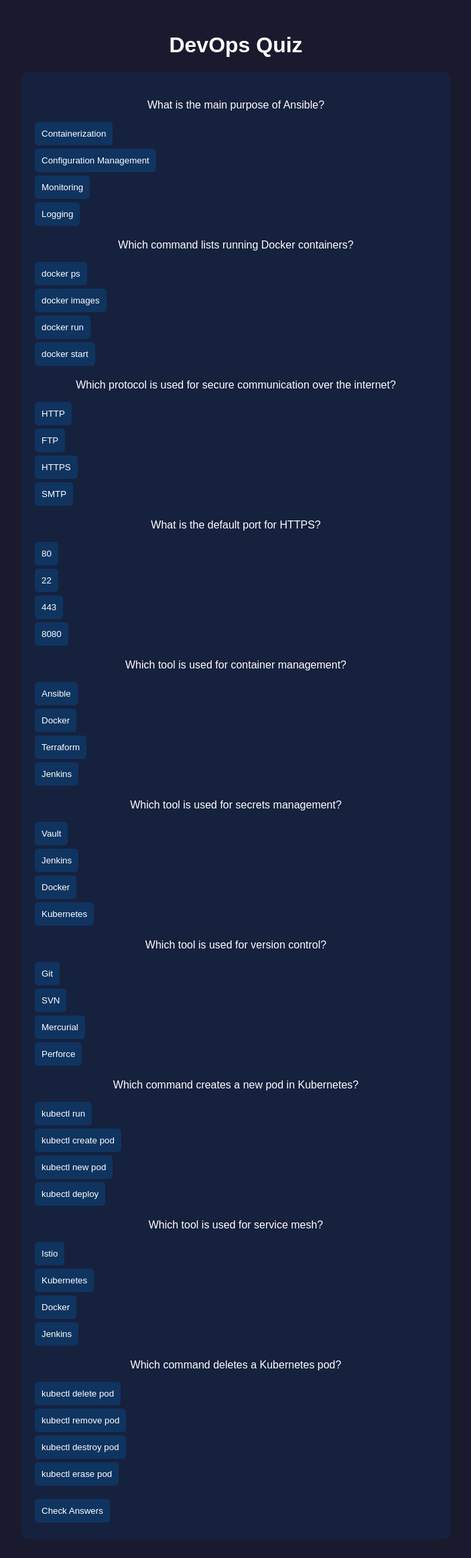
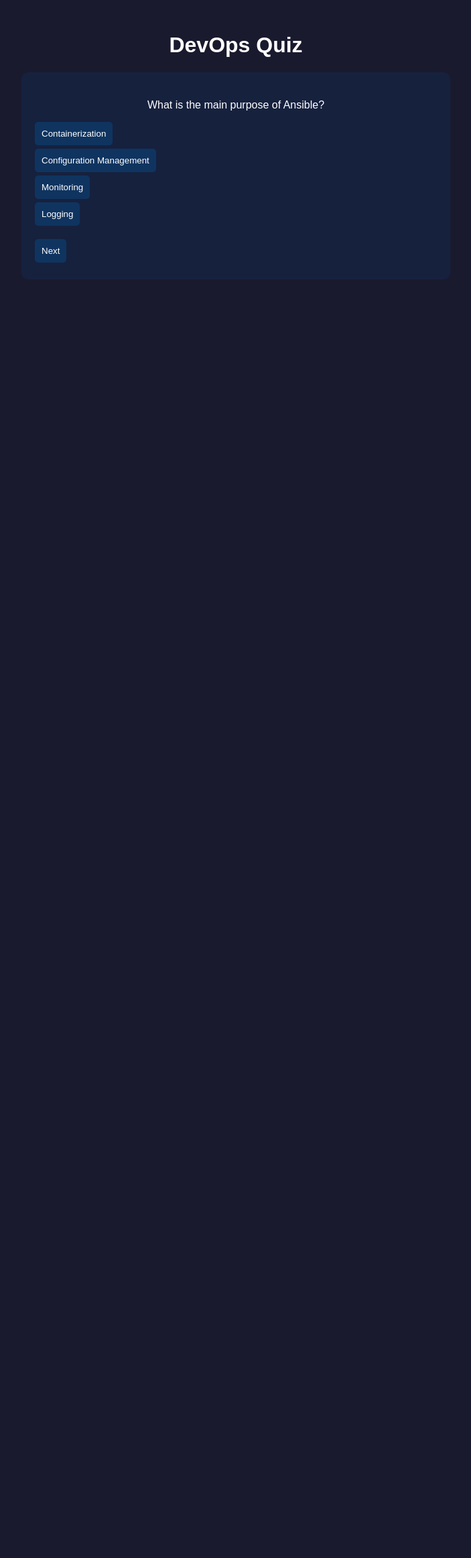
Before and after one commit to nediol/nediol.github.io, a Jekyll site: the page index.html, which Jekyll copies as it is, in a window 1280 px wide. Shown: the whole page at 67% size, without its empty margins (288-991 px from the left). Built offline with Jekyll 4.4.1, drawn with Linux system fonts in a browser that asks for light colours; after the commit the page ends 900 px from its top, so only the background shows below that; part of the change alters nothing that is shown.

Commit message:
Update index.html

```diff
--- a/index.html
+++ b/index.html
@@ -39,11 +39,19 @@
             font-size: 20px;
             margin-top: 20px;
         }
+        .hidden {
+            display: none;
+        }
     </style>
 </head>
 <body>
     <h1>DevOps Quiz</h1>
-    <div class="quiz-container" id="quiz"></div>
+    <div class="quiz-container" id="quiz">
+        <div id="question-container" class="question"></div>
+        <button id="next-button" class="option hidden">Next</button>
+        <button id="finish-button" class="option hidden">Finish</button>
+    </div>
+
     <script>
         // База данных с 1000 вопросами
         const questionsPool = [
@@ -54,7 +62,6 @@
             { question: "Which command lists running Docker containers?", options: ["docker ps", "docker images", "docker run", "docker start"], answer: "docker ps" },
             { question: "Which CI/CD tool is written in Groovy?", options: ["GitLab CI", "Jenkins", "Travis CI", "CircleCI"], answer: "Jenkins" },
             { question: "What is the default port for SSH?", options: ["80", "22", "443", "8080"], answer: "22" },
-            // Добавьте еще вопросы...
             { question: "Which protocol is used for secure communication over the internet?", options: ["HTTP", "FTP", "HTTPS", "SMTP"], answer: "HTTPS" },
             { question: "Which tool is used for version control?", options: ["Git", "SVN", "Mercurial", "Perforce"], answer: "Git" },
             { question: "What is the main purpose of Ansible?", options: ["Containerization", "Configuration Management", "Monitoring", "Logging"], answer: "Configuration Management" },
@@ -68,61 +75,102 @@
             { question: "Which tool is used for secrets management?", options: ["Vault", "Jenkins", "Docker", "Kubernetes"], answer: "Vault" },
             { question: "What is the default port for HTTPS?", options: ["80", "22", "443", "8080"], answer: "443" },
             { question: "Which tool is used for load balancing?", options: ["HAProxy", "Docker", "Kubernetes", "Jenkins"], answer: "HAProxy" },
-            // Продолжайте добавлять вопросы до 1000...
         ];
 
-        let questions = [];
-        let answers = {};
-        let score = null;
+        let currentQuestionIndex = 0;
+        let selectedAnswers = [];
+        let shuffledQuestions = [];
 
-        function generateQuiz() {
-            // Перемешиваем вопросы и выбираем первые 10 (или другое количество)
-            questions = questionsPool.sort(() => Math.random() - 0.5).slice(0, 10);
+        function startQuiz() {
+            // Перемешиваем вопросы и выбираем первые 10
+            shuffledQuestions = questionsPool.sort(() => Math.random() - 0.5).slice(0, 10);
+            showQuestion();
+        }
+
+        function showQuestion() {
+            const quizContainer = document.getElementById('quiz');
+            const questionContainer = document.getElementById('question-container');
+            const nextButton = document.getElementById('next-button');
+            const finishButton = document.getElementById('finish-button');
+
+            // Очищаем контейнер
+            questionContainer.innerHTML = '';
+
+            if (currentQuestionIndex >= shuffledQuestions.length) {
+                // Если вопросы закончились, показываем результаты
+                showResults();
+                return;
+            }
+
+            // Показываем текущий вопрос
+            const currentQuestion = shuffledQuestions[currentQuestionIndex];
+            questionContainer.innerHTML = `<p>${currentQuestion.question}</p>`;
+
+            currentQuestion.options.forEach(option => {
+                const button = document.createElement('button');
+                button.className = 'option';
+                button.textContent = option;
+                button.onclick = () => selectAnswer(currentQuestion, option);
+                questionContainer.appendChild(button);
+            });
+
+            // Показываем кнопки "Next" или "Finish"
+            nextButton.classList.add('hidden');
+            finishButton.classList.add('hidden');
+            if (currentQuestionIndex === shuffledQuestions.length - 1) {
+                finishButton.classList.remove('hidden');
+            } else {
+                nextButton.classList.remove('hidden');
+            }
+        }
+
+        function selectAnswer(question, answer) {
+            // Сохраняем выбранный ответ
+            selectedAnswers[currentQuestionIndex] = answer;
+
+            // Делаем кнопки неактивными
+            document.querySelectorAll('.option').forEach(button => button.disabled = true);
+
+            // Показываем кнопку "Next" или "Finish"
+            document.getElementById('next-button').classList.remove('hidden');
+        }
+
+        function nextQuestion() {
+            currentQuestionIndex++;
+            showQuestion();
+        }
+
+        function showResults() {
             const quizContainer = document.getElementById('quiz');
             quizContainer.innerHTML = '';
 
-            questions.forEach((q, index) => {
-                const questionElem = document.createElement('div');
-                questionElem.className = 'question';
-                questionElem.innerHTML = `<p>${q.question}</p>`;
+            let correct = 0;
+            const resultsHTML = shuffledQuestions.map((q, index) => {
+                const userAnswer = selectedAnswers[index];
+                const isCorrect = userAnswer === q.answer;
+                if (isCorrect) correct++;
 
-                q.options.forEach(option => {
-                    const button = document.createElement('button');
-                    button.className = 'option';
-                    button.textContent = option;
-                    button.onclick = () => selectAnswer(q.question, option, button);
-                    questionElem.appendChild(button);
-                });
+                return `
+                    <div>
+                        <p><strong>${q.question}</strong></p>
+                        <p>Your answer: ${userAnswer || 'Not answered'}</p>
+                        <p>Correct answer: ${q.answer}</p>
+                        <p style="color: ${isCorrect ? 'green' : 'red'};">${isCorrect ? 'Correct!' : 'Incorrect!'}</p>
+                    </div>
+                `;
+            }).join('');
 
-                quizContainer.appendChild(questionElem);
-            });
-
-            const checkButton = document.createElement('button');
-            checkButton.textContent = 'Check Answers';
-            checkButton.className = 'option';
-            checkButton.onclick = checkResults;
-            quizContainer.appendChild(checkButton);
+            quizContainer.innerHTML = `
+                <h2>Quiz Results</h2>
+                <p>Your score: ${correct} out of ${shuffledQuestions.length}</p>
+                ${resultsHTML}
+            `;
         }
 
-        function selectAnswer(question, answer, button) {
-            answers[question] = answer;
-            document.querySelectorAll('.option').forEach(btn => btn.style.background = '#0f3460');
-            button.style.background = '#e94560';
-        }
+        document.getElementById('next-button').onclick = nextQuestion;
+        document.getElementById('finish-button').onclick = showResults;
 
-        function checkResults() {
-            let correct = 0;
-            questions.forEach(q => {
-                if (answers[q.question] === q.answer) correct++;
-            });
-
-            const result = document.createElement('div');
-            result.className = 'result';
-            result.textContent = `Your score: ${correct} out of ${questions.length}`;
-            document.getElementById('quiz').appendChild(result);
-        }
-
-        generateQuiz();
+        startQuiz();
     </script>
 </body>
 </html>
```
